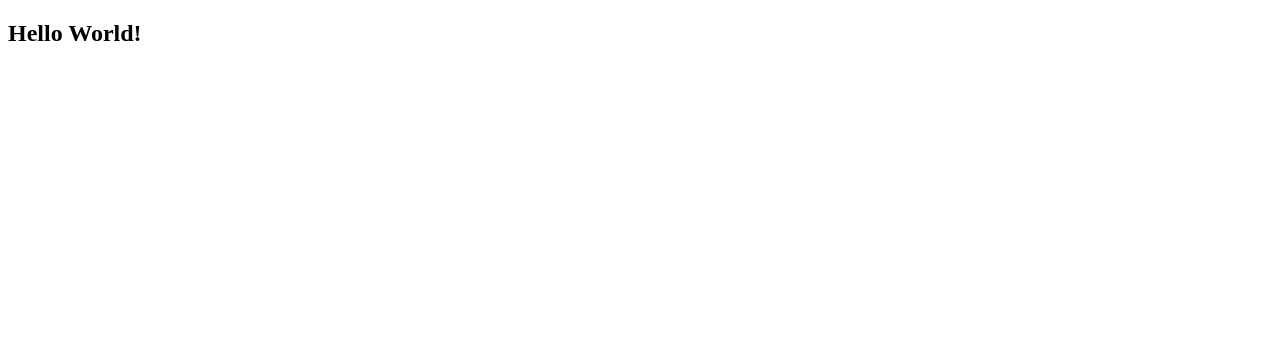
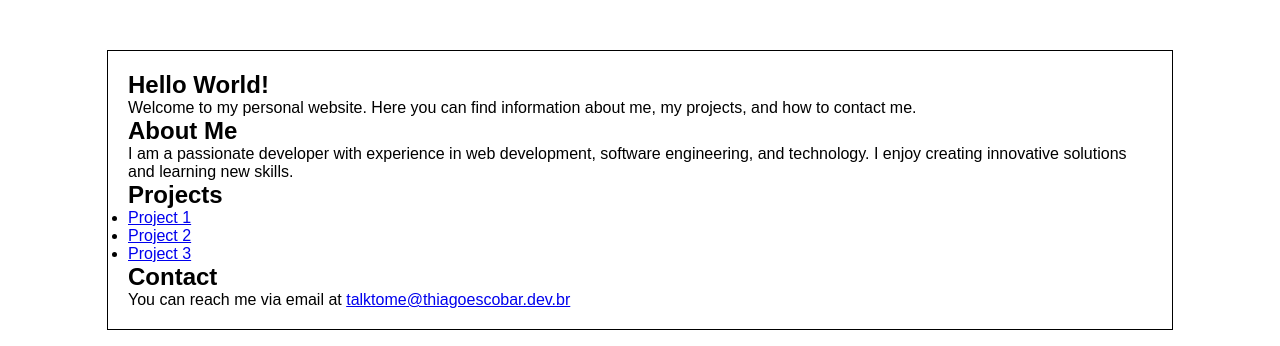
Before and after one commit to Thiago-Escobar-Dev-Br/my_website, a plain HTML site: page index.html in a window 1280 px wide. Drawn offline with Linux system fonts and the light colour scheme; a web font is replaced by a local one.

Commit message:
feat: Placeholders and default structure

```diff
--- a/index.html
+++ b/index.html
@@ -3,13 +3,35 @@
 <head>
     <meta charset="UTF-8">
     <meta name="viewport" content="width=device-width, initial-scale=1.0">
+    <link rel="preconnect" href="https://fonts.gstatic.com" crossorigin>
+    <link href="https://fonts.googleapis.com/css2?family=Fira+Sans+Condensed:ital,wght@0,100;0,200;0,300;0,400;0,500;0,600;0,700;0,800;0,900;1,100;1,200;1,300;1,400;1,500;1,600;1,700;1,800;1,900&display=swap" rel="stylesheet">
     <link rel="stylesheet" href="style.css">
     <!--link rel="icon" type="image/x-icon" href="/culturama-favico.png"-->
+
     <title>Dev Thiago Escobar</title>
 </head>
 <body>
-    <section>
-        <h1>Hello World!</h1>
-    </section>
+    <main>
+        <section>
+            <h1>Hello World!</h1>
+            <p>Welcome to my personal website. Here you can find information about me, my projects, and how to contact me.</p>
+        </section>
+        <section>
+            <h2>About Me</h2>
+            <p>I am a passionate developer with experience in web development, software engineering, and technology. I enjoy creating innovative solutions and learning new skills.</p>
+        </section>
+        <section>
+            <h2>Projects</h2>
+            <ul>
+                <li><a href="#">Project 1</a></li>
+                <li><a href="#">Project 2</a></li>
+                <li><a href="#">Project 3</a></li>
+            </ul>
+        </section>
+        <section>
+            <h2>Contact</h2>
+            <p>You can reach me via email at <a href="mailto:talktome@thiagoescobar.dev.br" target="_blank">talktome@thiagoescobar.dev.br</a></p>
+        </section>
+    </main>
 </body>
 </html>
--- a/style.css
+++ b/style.css
@@ -0,0 +1,17 @@
+* {
+  margin: 0;
+  padding: 0;
+}
+
+body{
+    font-family: "Fira Sans Condensed", sans-serif;
+    font-weight: 400;
+    font-style: normal;
+}
+
+main{
+    border: 1px solid #000;
+    width: 1024px;
+    margin: 50px auto;
+    padding: 20px;
+}
```
